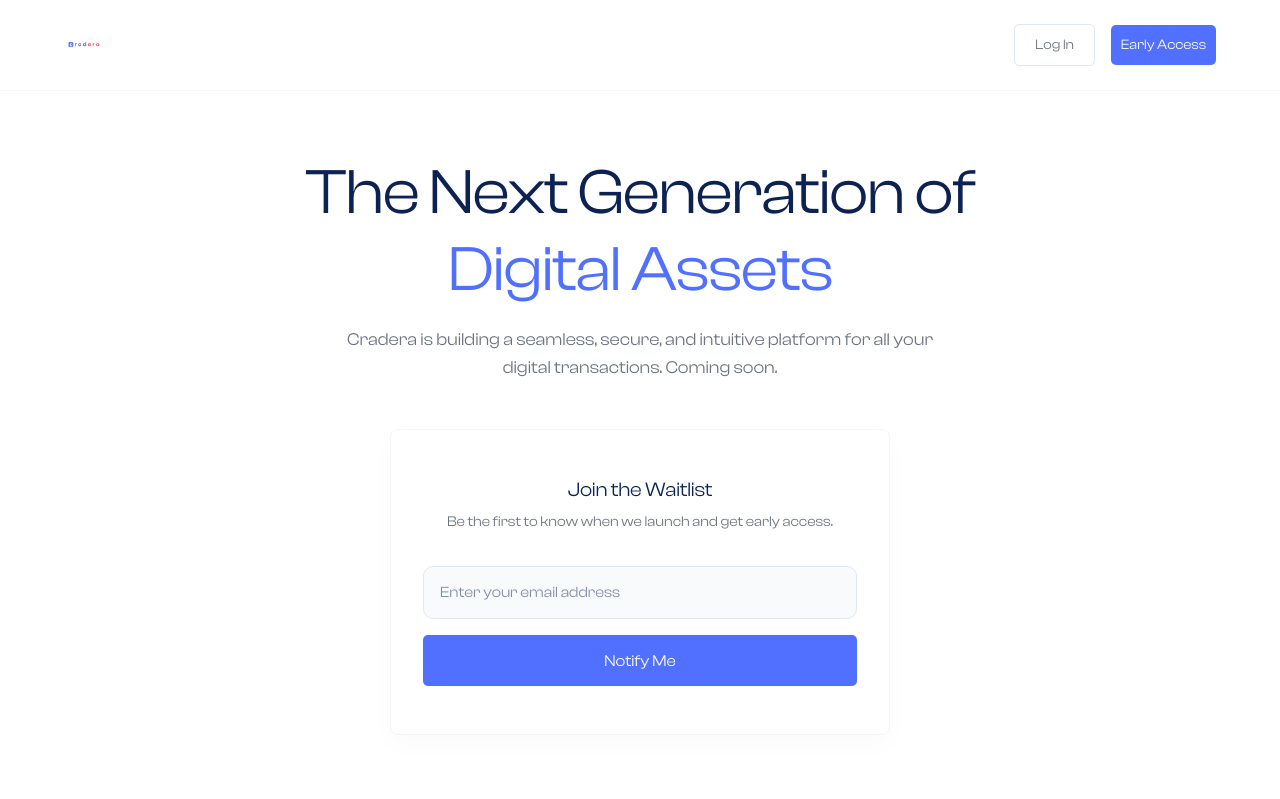
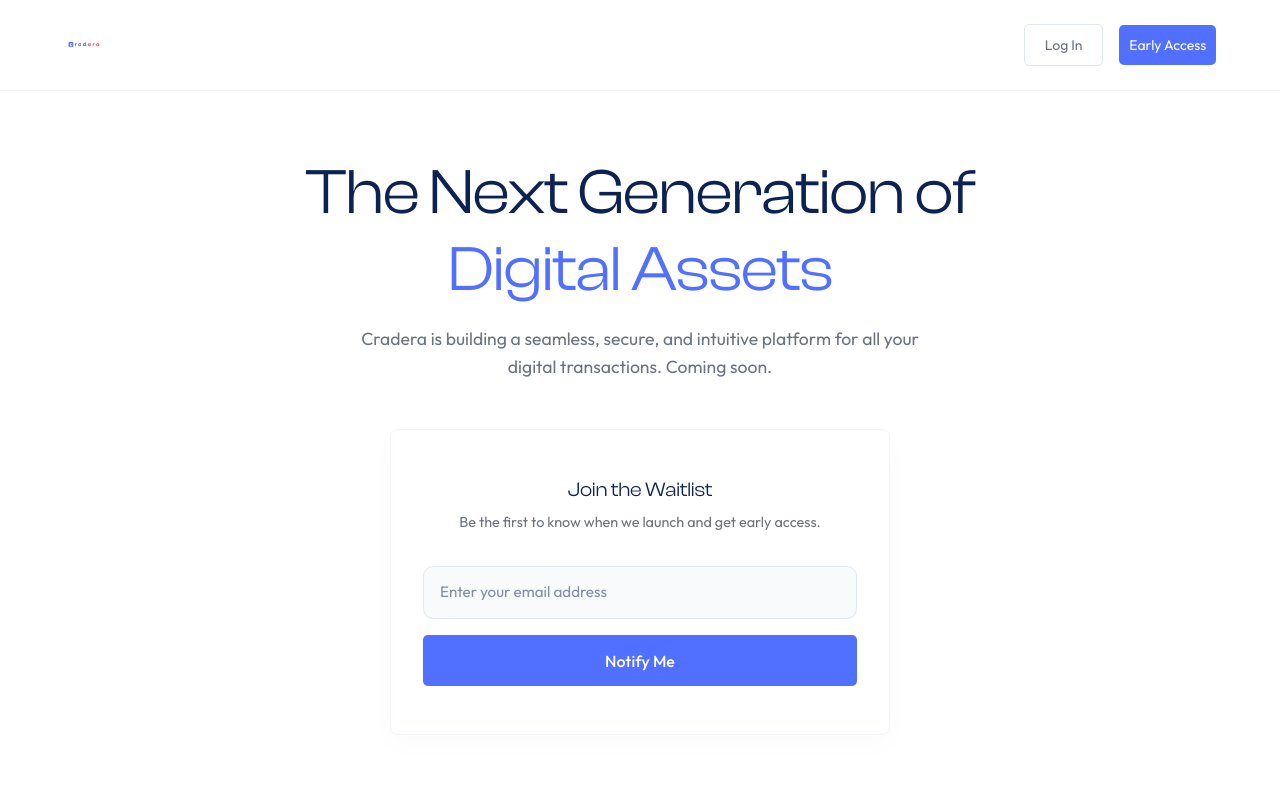
Before and after one commit to kluivstar/cradera, a React (Vite) app in the folder client/: page / in a window 1280 px wide. Shown: the top 799 px of the page. Built offline with nearby package versions, Linux system fonts and the light colour scheme; no server answers.

Commit message:
Update typography strategy: Outfit for body, ClashDisplay for headings

```diff
--- a/client/src/index.css
+++ b/client/src/index.css
@@ -37,8 +37,8 @@
   --card-padding: 1.25rem;
 
   /* Typography */
-  --font-base: 'ClashDisplay', -apple-system, BlinkMacSystemFont, 'Segoe UI', Roboto, Helvetica, Arial, sans-serif;
-  --font-auth: 'ClashDisplay', 'Avenir', -apple-system, sans-serif;
+  --font-base: 'Outfit', -apple-system, BlinkMacSystemFont, 'Segoe UI', Roboto, Helvetica, Arial, sans-serif;
+  --font-auth: 'Outfit', 'Avenir', -apple-system, sans-serif;
   --font-size-base: 16px;
   --line-height-base: 24px;
 }
@@ -60,6 +60,7 @@
 }
 
 h1, h2, h3, h4, h5, h6 {
+  font-family: 'ClashDisplay', sans-serif;
   font-weight: 400;
   color: var(--color-text-primary);
   line-height: 1.2;
```
